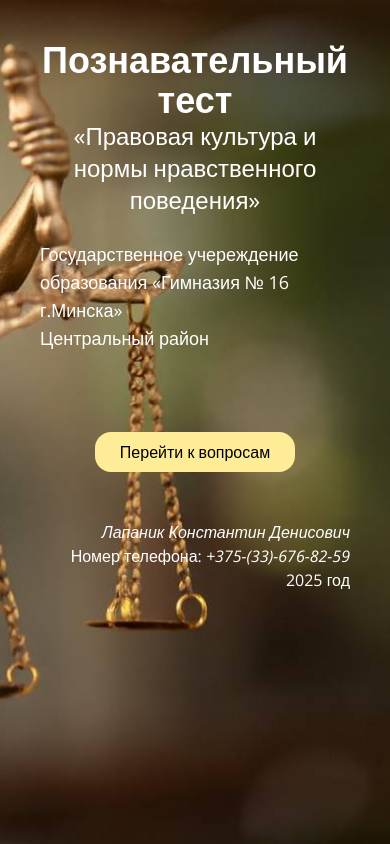
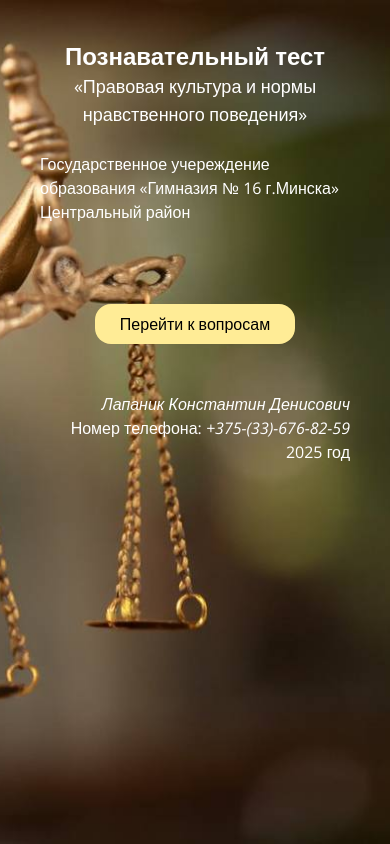
Before and after one commit to klapanik/gymn_16_test, a React (Vite) app: page /home in a window 390 px wide. Built offline with nearby package versions, Linux system fonts and the light colour scheme; a web font is replaced by a local one.

Commit message:
feat: add media requests for modile phones and tablets

```diff
--- a/src/features/ChooseAnswers.tsx
+++ b/src/features/ChooseAnswers.tsx
@@ -8,7 +8,7 @@ type Props = {
 
 export function ChooseAnswers({ answers, handleAnswerClick, showHandler }: Props) {
     return (
-        <div className="grid grid-rows-2 grid-cols-3 gap-4 px-10 mb-5">
+        <div className="grid sm:grid-rows-3 sm:grid-cols-2 md:grid-rows-2 md:grid-cols-3 gap-4 px-10 mb-5">
             {answers.map(answer => (
                 <button
                     key={answer.id}
--- a/src/features/CorrelationAnswers/CorrelationAnswers.tsx
+++ b/src/features/CorrelationAnswers/CorrelationAnswers.tsx
@@ -12,7 +12,7 @@ type Props = {
 
 export function CorrelationAnswers({ answers, dilemmas, showHandler, type, cols = '4' }: Props) {
     return (
-        <section className={`${type === 'correlativeTop' ? cols === '4' ? 'grid grid-cols-4 ' : 'grid grid-cols-3 ' : 'flex flex-col'} gap-5 mb-10`}>
+        <section className={`${type === 'correlativeTop' ? cols === '4' ? 'grid lg:grid-cols-4 ' : 'grid lg:grid-cols-3 ' : 'flex flex-col'} gap-5 mb-10`}>
             {dilemmas.map(dilemma => <Dilemma dilemma={dilemma} answers={answers} showHandler={showHandler} type={type} />)}
         </section>
     )
--- a/src/features/CorrelationAnswers/Dilemma.tsx
+++ b/src/features/CorrelationAnswers/Dilemma.tsx
@@ -19,13 +19,13 @@ export function Dilemma({ dilemma, answers, showHandler, type }: Props) {
         <div
             ref={setNodeRef}
             key={dilemma.id}
-            className={`bg-white text-white p-2 rounded-2xl text-center flex ${type === 'correlativeTop' ? 'flex-col' : ''} gap-6 shadow-2xl`}>
+            className={`bg-white text-white p-2 rounded-2xl text-center flex flex-col ${type === 'correlativeTop' ? '' : 'sm:flex-row'} gap-6 shadow-2xl`}>
 
-            <div className={`${type === 'correlativeSide' ? 'w-[50%] py-2' : 'pt-5'}`}>
+            <div className={`${type === 'correlativeSide' ? 'sm:w-[50%] py-2' : 'pt-5'} `}>
                 {dilemma.img ? <img src={dilemma.img} alt={dilemma.dilemma} className="h-72 mx-auto" /> : <p className="text-black">{dilemma.dilemma}</p>}
             </div>
 
-            <div className={`py-3 px-2 ${type === 'correlativeSide' ? 'w-[40%]' : ''}`}>
+            <div className={`py-3 px-2 ${type === 'correlativeSide' ? 'sm:w-[40%]' : ''}`}>
                 {answers.map(answer => answer.dilemmaId == dilemma.id ? <Answer answer={answer} showHandler={showHandler} /> : '')}
             </div>
         </div>
--- a/src/index.css
+++ b/src/index.css
@@ -6,5 +6,5 @@
 }
 
 .primary-button {
-    @apply bg-[#ffec96] text-black py-2 px-3 rounded-2xl font-medium cursor-pointer transition-colors duration-500 hover:bg-black hover:text-[#ffec96]
+    @apply bg-[#ffec96] text-black py-2 px-3 rounded-2xl md:font-medium cursor-pointer transition-colors duration-500 hover:bg-black hover:text-[#ffec96]
 }
--- a/src/pages/MainPage.tsx
+++ b/src/pages/MainPage.tsx
@@ -26,12 +26,12 @@ export function MainPage() {
 
             <div className="my-auto flex flex-col items-center max-w-150 mx-auto">
                 <header className="w-full mb-6">
-                    <h1 className="text-4xl font-semibold text-center">Познавательный тест</h1>
-                    <h2 className="text-2xl text-center">«Правовая культура и нормы нравственного поведения»</h2>
+                    <h1 className="text-2xl font-semibold text-center md:text-4xl sm:text-3xl">Познавательный тест</h1>
+                    <h2 className="text-lg text-center md:text-2xl sm:text-xl">«Правовая культура и нормы нравственного поведения»</h2>
                 </header>
 
                 <main className="w-full">
-                    <ul className="text-lg font-normal mb-20">
+                    <ul className="text-md font-normal mb-20 sm:text-lg">
                         <li><p>Государственное учереждение образования «Гимназия № 16 г.Минска»</p></li>
                         <li><p>Центральный район</p></li>
                     </ul>
--- a/src/pages/Questions.tsx
+++ b/src/pages/Questions.tsx
@@ -147,7 +147,7 @@ export function QuestionsPage() {
             min-h-screen p-10`}>
 
             <div className="flex flex-col gap-10">
-                <p className="font-semibold text-xl">{question.questionText}</p>
+                <p className="text-md font-semibold sm:text-lg md:text-xl">{question.questionText}</p>
                 {question.img
                     ? <img className="w-100 mx-auto" src={question.img} alt='Подросток' />
                     : ''}
@@ -156,7 +156,7 @@ export function QuestionsPage() {
                     {answersComponent}
                 </DndContext>
 
-                <div>
+                <div className="flex gap-5 flex-wrap">
                     <button onClick={() => setIsAnswersShown(() => selectedAnswers.length ? true : false)} className="primary-button mr-10 border-2 border-black">Показать правильные ответы</button>
                     <button onClick={() => nexAnswerHandler()} className="primary-button border-2 border-black">Перейти к следующему вопросу</button>
                 </div>
```
